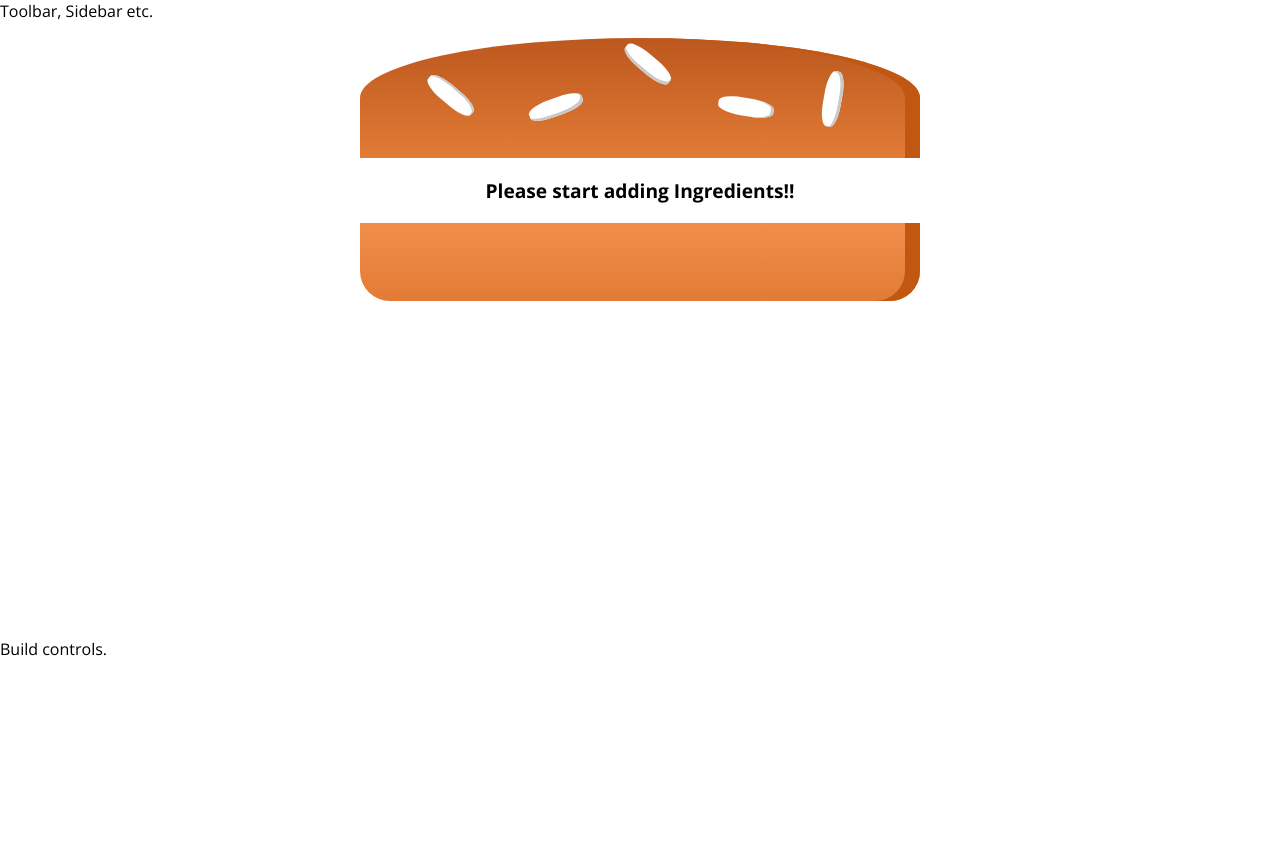
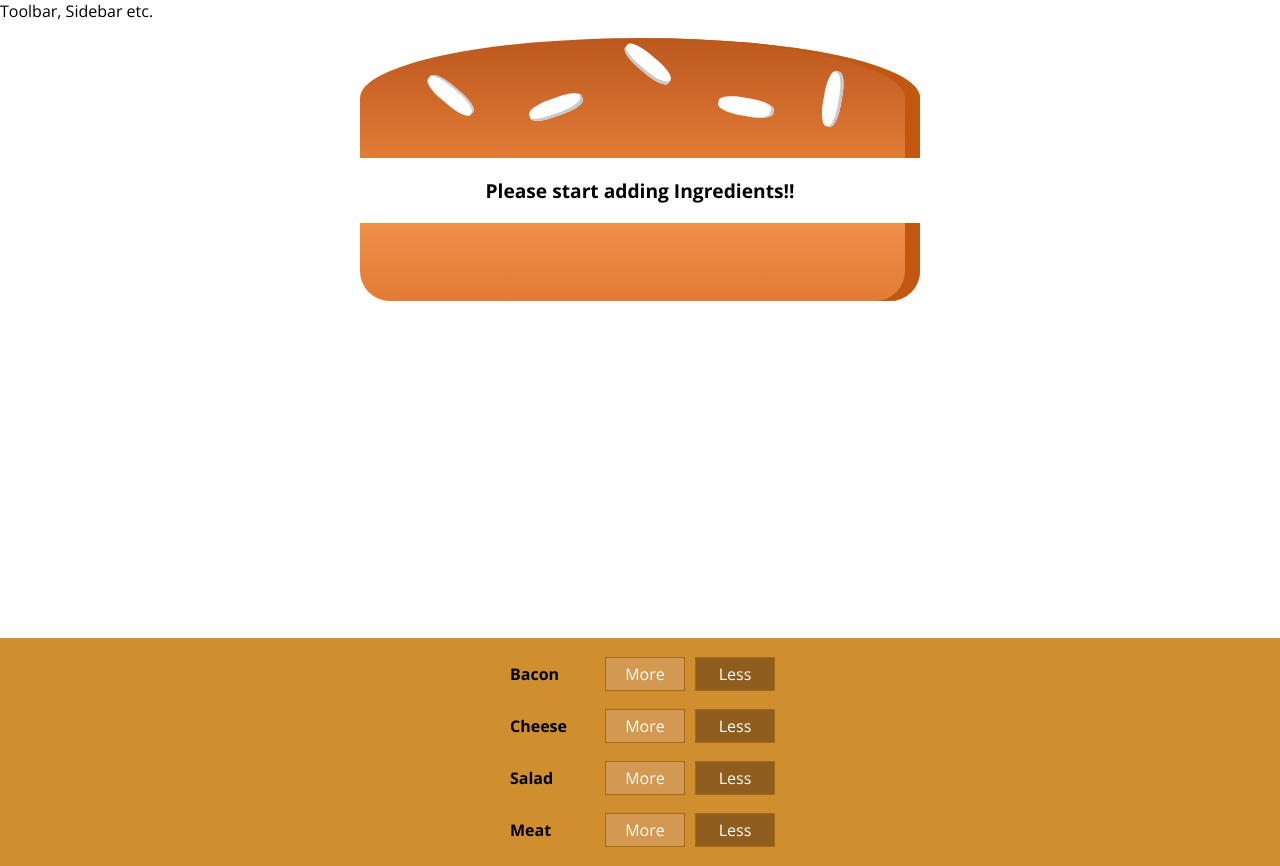
Before and after one commit to iampawands/burger-mania-project, a React (Create React App) app: page / in a window 1280 px wide. Before the commit the page ends 800 px from the top, so only its background shows below. Built offline with nearby package versions, Linux system fonts and the light colour scheme.

Commit message:
Created BuildControls Structure.

```diff
--- /dev/null
+++ b/src/components/Burger/BuildControls/BuildControl/BuildControl.js
@@ -0,0 +1,10 @@
+import React from "react";
+import classes from "./BuildControl.module.css"
+const buildControl = (props) => (
+  <div className={classes.BuildControl}>
+      <div className={classes.Label}>{props.label}</div>
+      <button className={classes.Less}>More</button>
+      <button className={classes.More}>Less</button>
+  </div>
+);
+export default buildControl;
--- /dev/null
+++ b/src/components/Burger/BuildControls/BuildControl/BuildControl.module.css
@@ -0,0 +1,56 @@
+.BuildControl {
+    display: flex;
+    justify-content: space-between;
+    align-items: center;
+    margin: 5px 0;
+}
+
+.BuildControl button {
+    display: block;
+    font: inherit;
+    padding: 5px;
+    margin: 0 5px;
+    width: 80px;
+    border: 1px solid #AA6817;
+    cursor: pointer;
+    outline: none;
+}
+
+.BuildControl button:disabled {
+    background-color: #AC9980;
+    border: 1px solid #7E7365;
+    color: #ccc;
+    cursor: default;
+}
+
+.BuildControl button:hover:disabled {
+    background-color: #AC9980;
+    color: #ccc;
+    cursor: not-allowed;
+}
+
+.Label {
+    padding: 10px;
+    font-weight: bold;
+    width: 80px;
+}
+
+.BuildControl .Less {
+    background-color: #D39952;
+    color: white;
+}
+
+.BuildControl .More {
+    background-color: #8F5E1E;
+    color: white;
+}
+
+.BuildControl .Less:hover, .BuildControl .Less:active {
+    background-color: #DAA972;
+    color: white;
+}
+
+.BuildControl .More:hover,.BuildControl .More:active {
+    background-color: #99703F;
+    color: white;
+}
--- /dev/null
+++ b/src/components/Burger/BuildControls/BuildControls.js
@@ -0,0 +1,19 @@
+import React from "react";
+import BuildControl from "./BuildControl/BuildControl"
+import classes from "./BuildControls.module.css"
+
+const controls = [{label: 'Bacon', type: 'bacon'},
+    {label: 'Cheese', type: 'cheese'},
+    {label: 'Salad', type: 'salad'},
+    {label: 'Meat', type: 'meat'}]
+
+const buildControls = (props) => {
+    return (
+        <div className={classes.BuildControls}>
+            {controls.map(control=>{
+                return <BuildControl key={control.label} label={control.label}/>
+            })}
+        </div>
+    )
+}
+export default buildControls;
--- /dev/null
+++ b/src/components/Burger/BuildControls/BuildControls.module.css
@@ -0,0 +1,10 @@
+.BuildControls{
+    width: 100%;
+    background-color: #CF8F2E;
+    display: flex;
+    flex-flow: column;
+    align-items: center;
+    box-shadow: 0 2px 1px #ccc;
+    margin: auto;
+    padding: 10px 0;
+}
--- a/src/containers/BurgerBuilder/BurgerBuilder.js
+++ b/src/containers/BurgerBuilder/BurgerBuilder.js
@@ -1,7 +1,7 @@
 import React, {Component} from "react";
 import Aux from "../../hoc/Auxilary"
 import Burger from "../../components/Burger/Burger"
-
+import BuildConrols from "../../components/Burger/BuildControls/BuildControls"
 class BurgerBuilder extends Component {
     state = {
         ingredients: {
@@ -16,7 +16,7 @@ class BurgerBuilder extends Component {
         return (
             <Aux>
                 <Burger ingredients={this.state.ingredients}/>
-                <div>Build controls.</div>
+                <BuildConrols/>
             </Aux>
         )
     }
```
